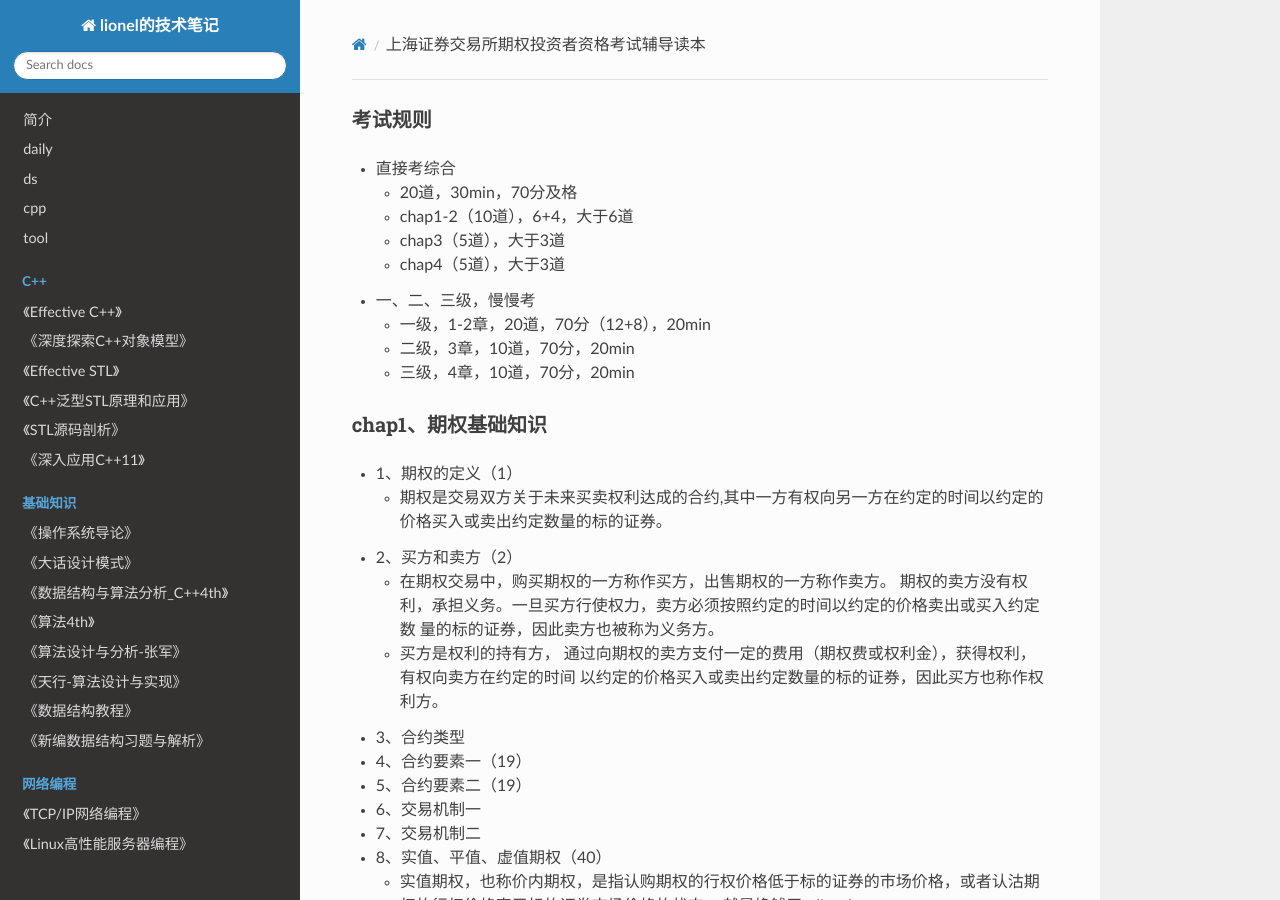
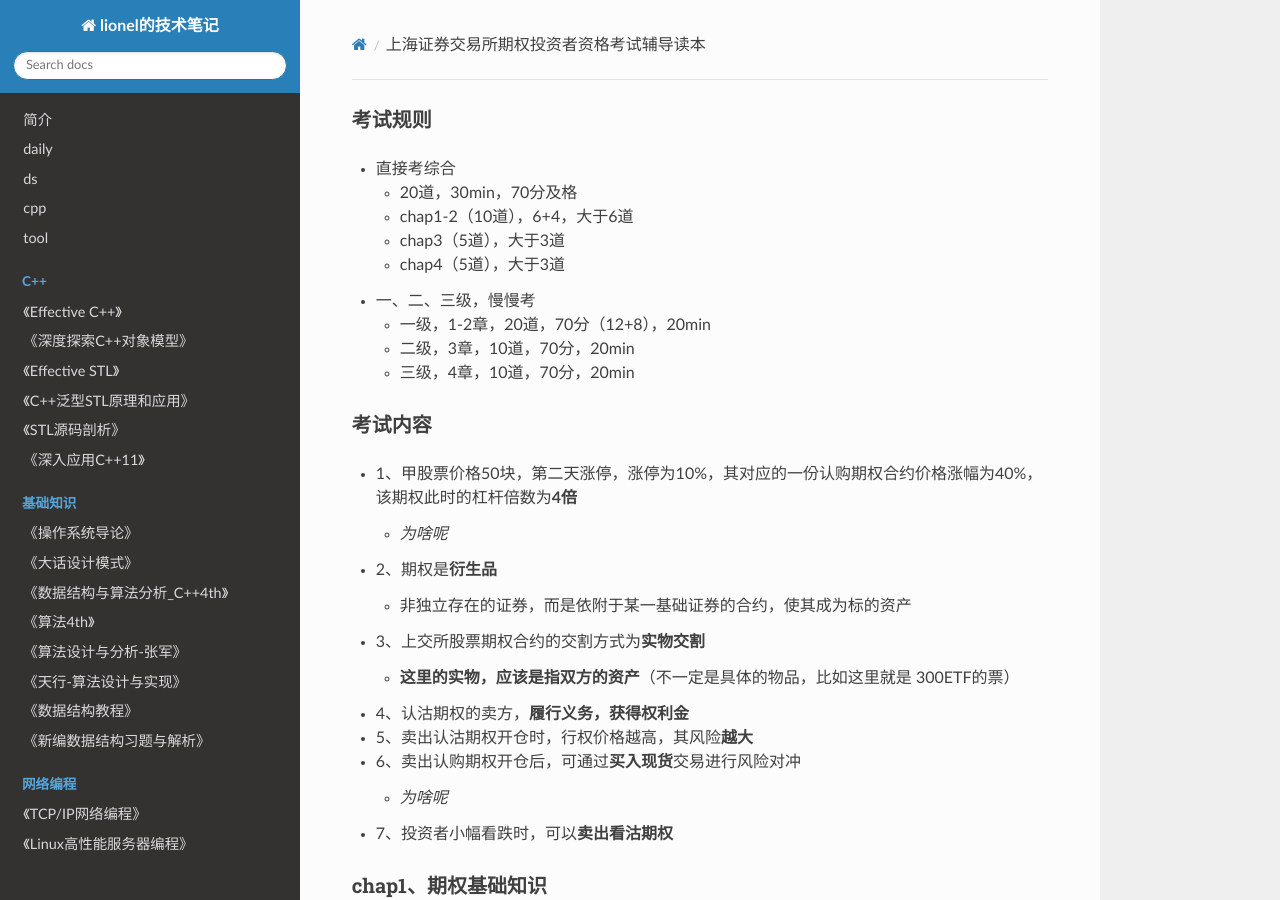
Before and after one commit to wolflion/booknotes, an MkDocs documentation site: the page built from docs/81invest/上海证券交易所期权投资者资格考试辅导读本.md, in a window 1280 px wide and 900 px high. Built offline with MkDocs 1.6.1, drawn with Linux system fonts in a browser that asks for light colours; nearby versions of some CDN libraries.

Commit message:
Update 上海证券交易所期权投资者资格考试辅导读本.md

```diff
--- a/docs/81invest/上海证券交易所期权投资者资格考试辅导读本.md
+++ b/docs/81invest/上海证券交易所期权投资者资格考试辅导读本.md
@@ -11,6 +11,20 @@ https://www.guoyuanqh.com/ee3de97a1b8b90/file/20210423/20210423195650_35639.pdf
   + 一级，1-2章，20道，70分（12+8），20min
   + 二级，3章，10道，70分，20min
   + 三级，4章，10道，70分，20min
+
+### 考试内容
+
++ 1、甲股票价格50块，第二天涨停，涨停为10%，其对应的一份认购期权合约价格涨幅为40%，该期权此时的杠杆倍数为**4倍**
+  + *为啥呢*
++ 2、期权是**衍生品**
+  + 非独立存在的证券，而是依附于某一基础证券的合约，使其成为标的资产
++ 3、上交所股票期权合约的交割方式为**实物交割**
+  + **这里的实物，应该是指双方的资产**（不一定是具体的物品，比如这里就是 300ETF的票）
++ 4、认沽期权的卖方，**履行义务，获得权利金**
++ 5、卖出认沽期权开仓时，行权价格越高，其风险**越大**
++ 6、卖出认购期权开仓后，可通过**买入现货**交易进行风险对冲
+  + *为啥呢*
++ 7、投资者小幅看跌时，可以**卖出看沽期权**
 
 ### chap1、期权基础知识
 
```
